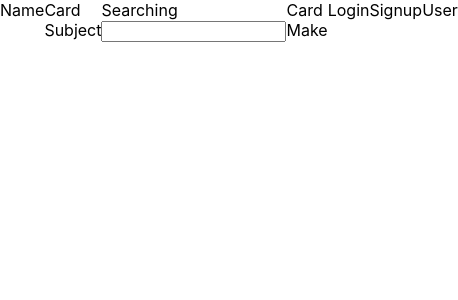
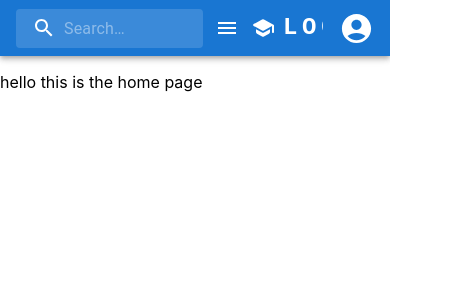
Before and after one commit to PramukhNadig/CS554GroupProject, a React (Create React App) app in the folder client/: page / in a window 390 px wide. Shown: the top 300 px of the page, 458 px wide, since content can reach past the window. Built offline with nearby package versions, Linux system fonts and the light colour scheme.

Commit message:
added navbar and moved routes to App.tsx

```diff
--- a/client/package.json
+++ b/client/package.json
@@ -3,6 +3,10 @@
   "version": "0.1.0",
   "private": true,
   "dependencies": {
+    "@emotion/react": "^11.10.6",
+    "@emotion/styled": "^11.10.6",
+    "@mui/icons-material": "^5.11.16",
+    "@mui/material": "^5.12.2",
     "@testing-library/jest-dom": "^5.16.5",
     "@testing-library/react": "^13.4.0",
     "@testing-library/user-event": "^13.5.0",
--- a/client/src/App.tsx
+++ b/client/src/App.tsx
@@ -1,5 +1,26 @@
+import React from 'react';
+import './App.css';
+import NavBar from './components/NavBar';
+import Home from './pages/Home';
+import Login from "./pages/Login";
+import SignUp from "./pages/SignUp";
+import CardMake from './pages/CardMake';
+import CardSubject from "./pages/CardSubject";
+import {BrowserRouter as Router, Route, Routes} from 'react-router-dom';
+
 function App() {
-  return <div className="App"></div>;
+  return (
+    <Router>
+      <NavBar />
+      <Routes>
+        <Route path="/" element={<Home />} />
+        <Route path="/login" element={<Login />} />
+        <Route path="/signup" element={<SignUp />} />
+        <Route path="/cardmake" element={<CardMake />} />
+        <Route path="/CardSubject" element={<CardSubject />} />
+      </Routes>
+    </Router>
+  );
 }
 
 export default App;
--- a/client/src/Routes.tsx
+++ /dev/null
@@ -1,23 +0,0 @@
-import React from "react";
-import { BrowserRouter, Route, Routes } from "react-router-dom";
-import Main from "./pages/Main";
-import Login from "./pages/Login";
-import SignUp from "./pages/SignUp";
-import CardMake from "./pages/CardMake";
-import CardSubject from "./pages/CardSubject";
-
-const Router = () => {
-  return (
-    <BrowserRouter>
-      <Routes>
-        <Route path="/" element={<Main />} />
-        <Route path="/login" element={<Login />} />
-        <Route path="/signup" element={<SignUp />} />
-        <Route path="/cardmake" element={<CardMake />} />
-        <Route path="/CardSubject" element={<CardSubject />} />
-      </Routes>
-    </BrowserRouter>
-  );
-};
-
-export default Router;
--- /dev/null
+++ b/client/src/components/NavBar.tsx
@@ -0,0 +1,222 @@
+import * as React from 'react';
+import AppBar from '@mui/material/AppBar';
+import Box from '@mui/material/Box';
+import Toolbar from '@mui/material/Toolbar';
+import IconButton from '@mui/material/IconButton';
+import Typography from '@mui/material/Typography';
+import Menu from '@mui/material/Menu';
+import MenuIcon from '@mui/icons-material/Menu';
+import Container from '@mui/material/Container';
+import Button from '@mui/material/Button';
+import Tooltip from '@mui/material/Tooltip';
+import MenuItem from '@mui/material/MenuItem';
+import SchoolRoundedIcon from '@mui/icons-material/SchoolRounded';
+import { styled, alpha } from '@mui/material/styles';
+import InputBase from '@mui/material/InputBase';
+import SearchIcon from '@mui/icons-material/Search';
+import AccountCircleIcon from '@mui/icons-material/AccountCircle';
+import { Link } from 'react-router-dom';
+
+const Search = styled('div')(({ theme }) => ({
+  position: 'relative',
+  borderRadius: theme.shape.borderRadius,
+  backgroundColor: alpha(theme.palette.common.white, 0.15),
+  '&:hover': {
+    backgroundColor: alpha(theme.palette.common.white, 0.25),
+  },
+  marginLeft: 0,
+  width: '100%',
+  [theme.breakpoints.up('sm')]: {
+    marginLeft: theme.spacing(1),
+    width: 'auto',
+  },
+}));
+
+const SearchIconWrapper = styled('div')(({ theme }) => ({
+  padding: theme.spacing(0, 2),
+  height: '100%',
+  position: 'absolute',
+  pointerEvents: 'none',
+  display: 'flex',
+  alignItems: 'center',
+  justifyContent: 'center',
+}));
+
+const StyledInputBase = styled(InputBase)(({ theme }) => ({
+  color: 'inherit',
+  '& .MuiInputBase-input': {
+    padding: theme.spacing(1, 1, 1, 0),
+    // vertical padding + font size from searchIcon
+    paddingLeft: `calc(1em + ${theme.spacing(4)})`,
+    transition: theme.transitions.create('width'),
+    width: '100%',
+    [theme.breakpoints.up('sm')]: {
+      width: '12ch',
+      '&:focus': {
+        width: '20ch',
+      },
+    },
+  },
+}));
+
+const pages = ['Create Cards', 'My Cards'];
+const settings = ['Profile', 'Logout'];
+
+function NavBar() {
+    const [anchorElNav, setAnchorElNav] = React.useState<HTMLElement | null>(null);
+    const [anchorElUser, setAnchorElUser] = React.useState<HTMLElement | null>(null);
+
+  const handleOpenNavMenu = (event: React.MouseEvent<HTMLElement>) => {
+    setAnchorElNav(event.currentTarget);
+  };
+  const handleOpenUserMenu = (event: React.MouseEvent<HTMLElement>) => {
+    setAnchorElUser(event.currentTarget);
+  };
+
+  const handleCloseNavMenu = () => {
+    setAnchorElNav(null);
+  };
+
+  const handleCloseUserMenu = () => {
+    setAnchorElUser(null);
+  };
+
+  return (
+    <AppBar position="static">
+      <Container maxWidth="xl">
+        <Toolbar disableGutters>
+          <SchoolRoundedIcon
+            sx={{ display: { xs: 'none', md: 'flex' }, mr: 1 }}
+          />
+          <Typography
+            variant="h6"
+            noWrap
+            component="a"
+            href="/"
+            sx={{
+              mr: 2,
+              display: { xs: 'none', md: 'flex' },
+              fontFamily: 'monospace',
+              fontWeight: 700,
+              letterSpacing: '.3rem',
+              color: 'inherit',
+              textDecoration: 'none',
+            }}
+          >
+            LibreLearn
+          </Typography>
+
+          <Search>
+            <SearchIconWrapper>
+              <SearchIcon />
+            </SearchIconWrapper>
+            <StyledInputBase
+              placeholder="Search…"
+              inputProps={{ 'aria-label': 'search' }}
+            />
+          </Search>
+
+          <Box sx={{ flexGrow: 1, display: { xs: 'flex', md: 'none' } }}>
+            <IconButton
+              size="large"
+              aria-label="account of current user"
+              aria-controls="menu-appbar"
+              aria-haspopup="true"
+              onClick={handleOpenNavMenu}
+              color="inherit"
+            >
+              <MenuIcon />
+            </IconButton>
+            <Menu
+              id="menu-appbar"
+              anchorEl={anchorElNav}
+              anchorOrigin={{
+                vertical: 'bottom',
+                horizontal: 'left',
+              }}
+              keepMounted
+              transformOrigin={{
+                vertical: 'top',
+                horizontal: 'left',
+              }}
+              open={Boolean(anchorElNav)}
+              onClose={handleCloseNavMenu}
+              sx={{
+                display: { xs: 'block', md: 'none' },
+              }}
+            >
+              {pages.map((page) => (
+                <MenuItem key={page} onClick={handleCloseNavMenu}>
+                  <Typography textAlign="center">{page}</Typography>
+                </MenuItem>
+              ))}
+            </Menu>
+          </Box>
+          <SchoolRoundedIcon
+            sx={{ display: { xs: 'flex', md: 'none' }, mr: 1 }}
+          />
+          <Typography
+            variant="h5"
+            noWrap
+            component="a"
+            href=""
+            sx={{
+              mr: 2,
+              display: { xs: 'flex', md: 'none' },
+              flexGrow: 1,
+              fontFamily: 'monospace',
+              fontWeight: 700,
+              letterSpacing: '.3rem',
+              color: 'inherit',
+              textDecoration: 'none',
+            }}
+          >
+            LOGO
+          </Typography>
+          <Box sx={{ flexGrow: 1, display: { xs: 'none', md: 'flex' }, justifyContent: 'flex-end', pr: 5 }}>
+          <Link to="/cardmake">
+              <Button
+                key="Create Cards"
+                onClick={handleCloseNavMenu}
+                sx={{ my: 2, color: 'white', display: 'block', pr: 2 }}
+              >
+                Create Cards
+              </Button>
+            </Link>
+          </Box>
+
+          <Box sx={{ flexGrow: 0 }}>
+            <Tooltip title="Settings">
+              <IconButton onClick={handleOpenUserMenu} sx={{ p: 0 }}>
+                <AccountCircleIcon sx={{ color: 'white', fontSize: 35 }} />
+              </IconButton>
+            </Tooltip>
+            <Menu
+              sx={{ mt: '45px' }}
+              id="menu-appbar"
+              anchorEl={anchorElUser}
+              anchorOrigin={{
+                vertical: 'top',
+                horizontal: 'right',
+              }}
+              keepMounted
+              transformOrigin={{
+                vertical: 'top',
+                horizontal: 'right',
+              }}
+              open={Boolean(anchorElUser)}
+              onClose={handleCloseUserMenu}
+            >
+              {settings.map((setting) => (
+                <MenuItem key={setting} onClick={handleCloseUserMenu}>
+                  <Typography textAlign="center">{setting}</Typography>
+                </MenuItem>
+              ))}
+            </Menu>
+          </Box>
+        </Toolbar>
+      </Container>
+    </AppBar>
+  );
+}
+export default NavBar;
--- a/client/src/index.tsx
+++ b/client/src/index.tsx
@@ -2,14 +2,14 @@ import React from "react";
 import ReactDOM from "react-dom/client";
 import "./index.css";
 import reportWebVitals from "./reportWebVitals";
-import Routes from "./Routes";
+import App from './App'
 
 const root = ReactDOM.createRoot(
   document.getElementById("root") as HTMLElement
 );
 root.render(
   <React.StrictMode>
-    <Routes />
+    <App />
   </React.StrictMode>
 );
 
--- /dev/null
+++ b/client/src/pages/Home.tsx
@@ -0,0 +1,7 @@
+function Home() {
+  return (
+    <p>hello this is the home page</p>
+  );
+}
+
+export default Home;
--- a/client/src/pages/Main.tsx
+++ /dev/null
@@ -1,11 +0,0 @@
-import Header from "../components/Header";
-
-function App() {
-  return (
-    <div className="app">
-      <Header></Header>
-    </div>
-  );
-}
-
-export default App;
```
Also changed, not shown: 1 other file (tests, documents, lock files or other folders).
